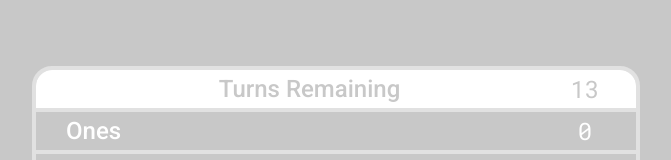
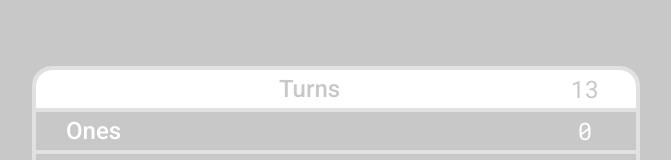
Before and after one commit to chriskstaton/SIXXES, a React (Vite) app: page / in a window 1280 px wide. Shown: the part 708-868 px from the top of the page, without its empty margins (304-975 px from the left). Built offline with nearby package versions, Linux system fonts and the light colour scheme.

Commit message:
[build] remove 'remaining' word from scoreboard

```diff
--- a/src/Scoreboard.tsx
+++ b/src/Scoreboard.tsx
@@ -327,7 +327,7 @@ function Scoreboard(props: {
 				<table className="upper-categories">
 					<thead>
 						<tr className="turn-count">
-							<th>Turns Remaining</th>
+							<th>Turns</th>
 							<td>{props.totalTurns - props.turnCount}</td>
 						</tr>
 						<tr
```
Also changed, not shown: 2 other files (tests, documents, lock files or other folders).
